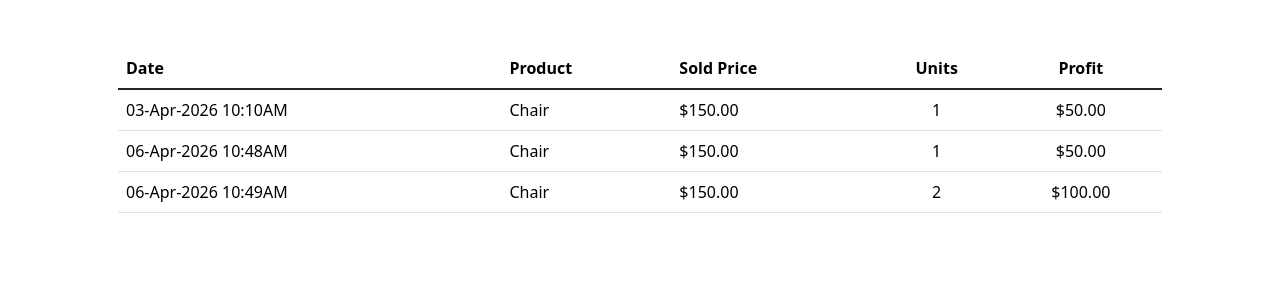
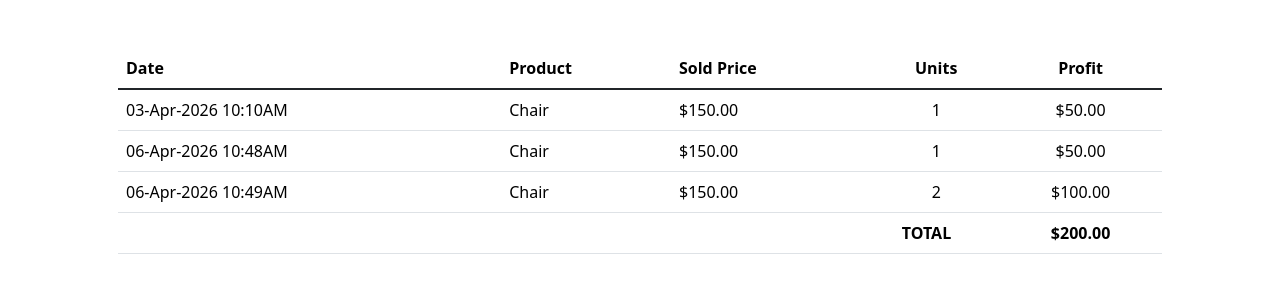
Before and after one commit to Vit22-2/product_manager, a Flask app: page /sales in a window 1280 px wide. Shown: the part 58-358 px from the top of the page. Run offline with Flask 3, Linux system fonts and the light colour scheme; a user stored in the database is signed in; some libraries are stand-ins or nearby versions.

Commit message:
feat: added total in sales.html

```diff
--- a/templates/sales.html
+++ b/templates/sales.html
@@ -25,6 +25,10 @@
                     </tr>
                 {% endfor %}
             </tbody>
+            <tfoot>
+                <th class="text-end px-5" colspan="4">TOTAL</th>
+                <th class="text-center">{{ profit }}</th>
+            </tfoot>
         </table>
     </div>
 {% endblock %}
```
